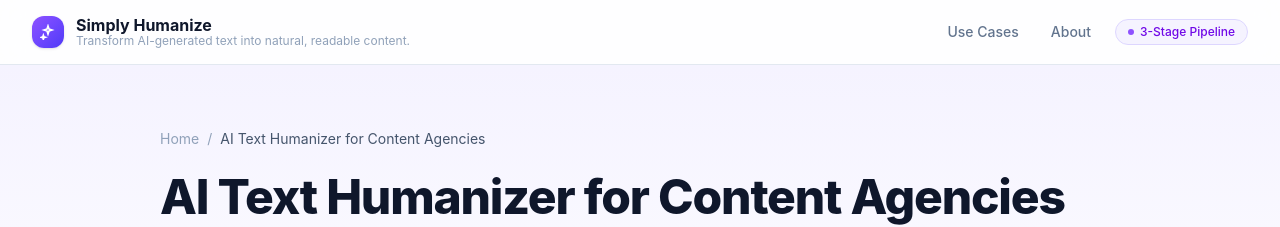
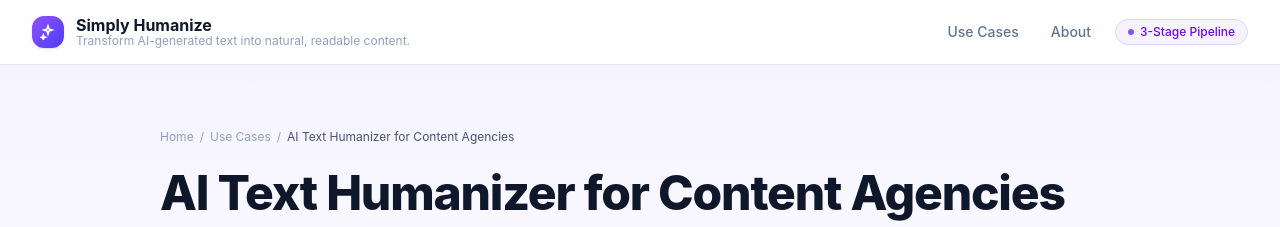
Before and after one commit to pratikkuyate/humanize-ai, a Next.js app: page /ai-humanizer-for/agencies in a window 1280 px wide. Shown: the top 227 px of the page. Built offline with nearby package versions, Linux system fonts and the light colour scheme; no server answers.

Commit message:
add breadchrumb

```diff
--- a/app/(pages)/about/page.jsx
+++ b/app/(pages)/about/page.jsx
@@ -1,5 +1,6 @@
 import Link from "next/link";
 import { H2, P } from "@/components/ProseHelpers";
+import Breadcrumbs from "@/components/Breadcrumbs";
 
 const siteUrl = process.env.NEXT_PUBLIC_SITE_URL;
 
@@ -27,6 +28,7 @@
   return (
     <div className="bg-white dark:bg-slate-900 py-12 sm:py-16">
       <article className="max-w-3xl mx-auto px-4 sm:px-6 lg:px-8">
+        <Breadcrumbs crumbs={[{ label: "Home", href: "/" }, { label: "About" }]} />
         <h1 className="text-3xl sm:text-4xl font-extrabold text-slate-900 dark:text-white tracking-tight mb-10">
           About Simply Humanize
         </h1>
--- a/app/(pages)/ai-humanizer-for/[useCase]/page.jsx
+++ b/app/(pages)/ai-humanizer-for/[useCase]/page.jsx
@@ -2,6 +2,7 @@
 import dynamic from "next/dynamic";
 import Link from "next/link";
 import { useCases } from "@/lib/useCases";
+import Breadcrumbs from "@/components/Breadcrumbs";
 
 const siteUrl = process.env.NEXT_PUBLIC_SITE_URL || "https://simplyhumanize.com";
 
@@ -58,9 +59,10 @@
     "@type": "BreadcrumbList",
     itemListElement: [
       { "@type": "ListItem", position: 1, name: "Home", item: siteUrl },
+      { "@type": "ListItem", position: 2, name: "Use Cases", item: `${siteUrl}/use-cases` },
       {
         "@type": "ListItem",
-        position: 2,
+        position: 3,
         name: uc.h1,
         item: `${siteUrl}/ai-humanizer-for/${uc.slug}`,
       },
@@ -87,13 +89,11 @@
       {/* Hero */}
       <section className="bg-gradient-to-b from-violet-50 to-white dark:from-slate-900 dark:to-slate-950 py-12 sm:py-16 border-b border-slate-200 dark:border-slate-800">
         <div className="max-w-5xl mx-auto px-4 sm:px-6 lg:px-8">
-          <nav className="text-sm text-slate-400 dark:text-slate-500 mb-6">
-            <Link href="/" className="hover:text-violet-600 dark:hover:text-violet-400 transition-colors">
-              Home
-            </Link>
-            <span className="mx-2">/</span>
-            <span className="text-slate-600 dark:text-slate-300">{uc.h1}</span>
-          </nav>
+          <Breadcrumbs crumbs={[
+            { label: "Home", href: "/" },
+            { label: "Use Cases", href: "/use-cases" },
+            { label: uc.h1 },
+          ]} />
           <h1 className="text-3xl sm:text-4xl lg:text-5xl font-extrabold text-slate-900 dark:text-white tracking-tight mb-6">
             {uc.h1}
           </h1>
--- a/app/(pages)/contact/page.jsx
+++ b/app/(pages)/contact/page.jsx
@@ -1,4 +1,5 @@
 import { H2, P, UL } from "@/components/ProseHelpers";
+import Breadcrumbs from "@/components/Breadcrumbs";
 
 const siteUrl = process.env.NEXT_PUBLIC_SITE_URL;
 
@@ -26,6 +27,7 @@
   return (
     <div className="bg-white dark:bg-slate-900 py-12 sm:py-16">
       <article className="max-w-3xl mx-auto px-4 sm:px-6 lg:px-8">
+        <Breadcrumbs crumbs={[{ label: "Home", href: "/" }, { label: "Contact" }]} />
         <h1 className="text-3xl sm:text-4xl font-extrabold text-slate-900 dark:text-white tracking-tight mb-4">
           Contact Us
         </h1>
--- a/app/(pages)/privacy-policy/page.jsx
+++ b/app/(pages)/privacy-policy/page.jsx
@@ -1,5 +1,6 @@
 import Link from "next/link";
 import { H2, H3, P, UL } from "@/components/ProseHelpers";
+import Breadcrumbs from "@/components/Breadcrumbs";
 
 const siteUrl = process.env.NEXT_PUBLIC_SITE_URL;
 
@@ -27,6 +28,7 @@
   return (
     <div className="bg-white dark:bg-slate-900 py-12 sm:py-16">
       <article className="max-w-3xl mx-auto px-4 sm:px-6 lg:px-8">
+        <Breadcrumbs crumbs={[{ label: "Home", href: "/" }, { label: "Privacy Policy" }]} />
         <h1 className="text-3xl sm:text-4xl font-extrabold text-slate-900 dark:text-white tracking-tight mb-2">
           Privacy Policy
         </h1>
--- a/app/(pages)/terms/page.jsx
+++ b/app/(pages)/terms/page.jsx
@@ -1,5 +1,6 @@
 import Link from "next/link";
 import { H2, H3, P, UL } from "@/components/ProseHelpers";
+import Breadcrumbs from "@/components/Breadcrumbs";
 
 const siteUrl = process.env.NEXT_PUBLIC_SITE_URL;
 
@@ -27,6 +28,7 @@
   return (
     <div className="bg-white dark:bg-slate-900 py-12 sm:py-16">
       <article className="max-w-3xl mx-auto px-4 sm:px-6 lg:px-8">
+        <Breadcrumbs crumbs={[{ label: "Home", href: "/" }, { label: "Terms of Service" }]} />
         <h1 className="text-3xl sm:text-4xl font-extrabold text-slate-900 dark:text-white tracking-tight mb-2">
           Terms of Service
         </h1>
--- a/app/(pages)/use-cases/page.jsx
+++ b/app/(pages)/use-cases/page.jsx
@@ -1,5 +1,6 @@
 import Link from "next/link";
 import { useCases } from "@/lib/useCases";
+import Breadcrumbs from "@/components/Breadcrumbs";
 
 const siteUrl = process.env.NEXT_PUBLIC_SITE_URL || "https://simplyhumanize.com";
 
@@ -30,6 +31,7 @@
 
         {/* Header */}
         <div className="max-w-3xl mb-12">
+          <Breadcrumbs crumbs={[{ label: "Home", href: "/" }, { label: "Use Cases" }]} />
           <h1 className="text-3xl sm:text-4xl font-extrabold text-slate-900 dark:text-white tracking-tight mb-4">
             Who Uses an AI Text Humanizer?
           </h1>
--- /dev/null
+++ b/components/Breadcrumbs.jsx
@@ -0,0 +1,26 @@
+import Link from "next/link";
+
+export default function Breadcrumbs({ crumbs }) {
+  return (
+    <nav
+      aria-label="Breadcrumb"
+      className="flex items-center gap-1.5 flex-wrap text-xs text-slate-400 dark:text-slate-500 mb-6"
+    >
+      {crumbs.map((crumb, i) => (
+        <span key={i} className="flex items-center gap-1.5">
+          {i > 0 && <span aria-hidden="true">/</span>}
+          {crumb.href ? (
+            <Link
+              href={crumb.href}
+              className="hover:text-violet-600 dark:hover:text-violet-400 transition-colors"
+            >
+              {crumb.label}
+            </Link>
+          ) : (
+            <span className="text-slate-600 dark:text-slate-300">{crumb.label}</span>
+          )}
+        </span>
+      ))}
+    </nav>
+  );
+}
--- a/components/ModelPageTemplate.jsx
+++ b/components/ModelPageTemplate.jsx
@@ -1,6 +1,7 @@
 import dynamic from "next/dynamic";
 import Link from "next/link";
 import { aiModels } from "@/lib/aiModels";
+import Breadcrumbs from "@/components/Breadcrumbs";
 
 const siteUrl = process.env.NEXT_PUBLIC_SITE_URL || "https://simplyhumanize.com";
 
@@ -58,13 +59,10 @@
       {/* Hero */}
       <section className="bg-gradient-to-b from-violet-50 to-white dark:from-slate-900 dark:to-slate-950 py-12 sm:py-16 border-b border-slate-200 dark:border-slate-800">
         <div className="max-w-5xl mx-auto px-4 sm:px-6 lg:px-8">
-          <nav className="text-sm text-slate-400 dark:text-slate-500 mb-6">
-            <Link href="/" className="hover:text-violet-600 dark:hover:text-violet-400 transition-colors">
-              Home
-            </Link>
-            <span className="mx-2">/</span>
-            <span className="text-slate-600 dark:text-slate-300">{model.h1}</span>
-          </nav>
+          <Breadcrumbs crumbs={[
+            { label: "Home", href: "/" },
+            { label: model.h1 },
+          ]} />
           <h1 className="text-3xl sm:text-4xl lg:text-5xl font-extrabold text-slate-900 dark:text-white tracking-tight mb-6">
             {model.h1}
           </h1>
```
